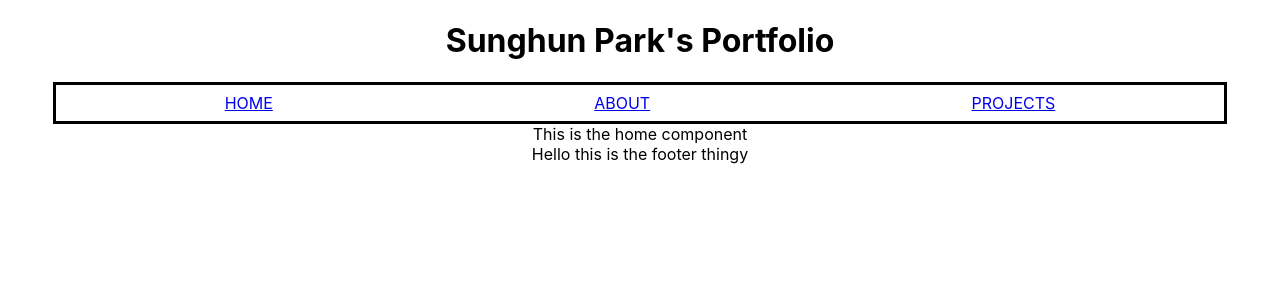
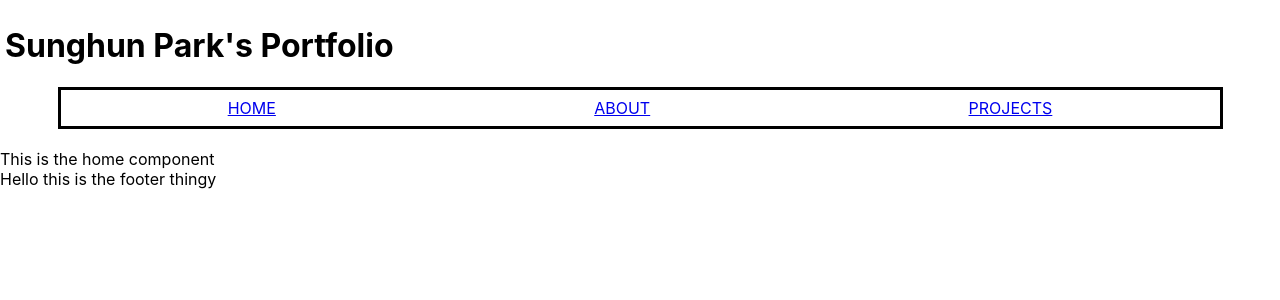
Before and after one commit to SunghunP/frontend-portfolio-react-express, a React (Create React App) app: page / in a window 1280 px wide. Shown: the top 300 px of the page. Built offline with nearby package versions, Linux system fonts and the light colour scheme.

Commit message:
Refactor styling into styled components

```diff
--- a/package.json
+++ b/package.json
@@ -11,6 +11,8 @@
     "react-router": "^6.3.0",
     "react-router-dom": "^6.3.0",
     "react-scripts": "5.0.1",
+    "sass": "^1.52.3",
+    "styled-components": "^5.3.5",
     "web-vitals": "^2.1.4"
   },
   "scripts": {
--- a/src/App.js
+++ b/src/App.js
@@ -1,4 +1,4 @@
-import './App.css';
+import './styles.sass';
 // Import components
 import Header from './components/Header';
 import Footer from './components/Footer';
--- a/src/components/Header.jsx
+++ b/src/components/Header.jsx
@@ -1,23 +1,29 @@
 import { Link } from "react-router-dom";
+import styled from "styled-components";
+const StyledHeader = styled.header`
+  display: flex;
+  flex-direction: column;
+  margin-bottom: 15px;
+  padding: 5px;
+`
 
+const StyledNav = styled.nav`
+  display: flex;
+  justify-content: space-around;
+  border: 3px solid black;
+  padding: 8px;
+  width: 90%;
+  margin: auto;
+`
 export default function Header() {
-  const navStyle = {
-    display: "flex",
-    justifyContent: "space-around",
-    border: "3px solid black",
-    padding: "8px",
-    width: "90%",
-    margin: "auto",
-  };
-
   return (
-    <header>
+    <StyledHeader>
       <h1>Sunghun Park's Portfolio</h1>
-      <nav style={navStyle}>
+      <StyledNav>
         <Link to="/" >HOME</Link>
         <Link to="/about" >ABOUT</Link>
         <Link to="/projects" >PROJECTS</Link>
-      </nav>
-    </header>
+      </StyledNav>
+    </StyledHeader>
   )
 }
--- /dev/null
+++ b/src/styles.sass
@@ -0,0 +1,9 @@
+html, body, #root, .App
+  height: 100%
+  margin: 0px
+  padding: 0px
+
+
+
+footer
+  width: 100%
```
Also changed, not shown: 1 other file (tests, documents, lock files or other folders).
